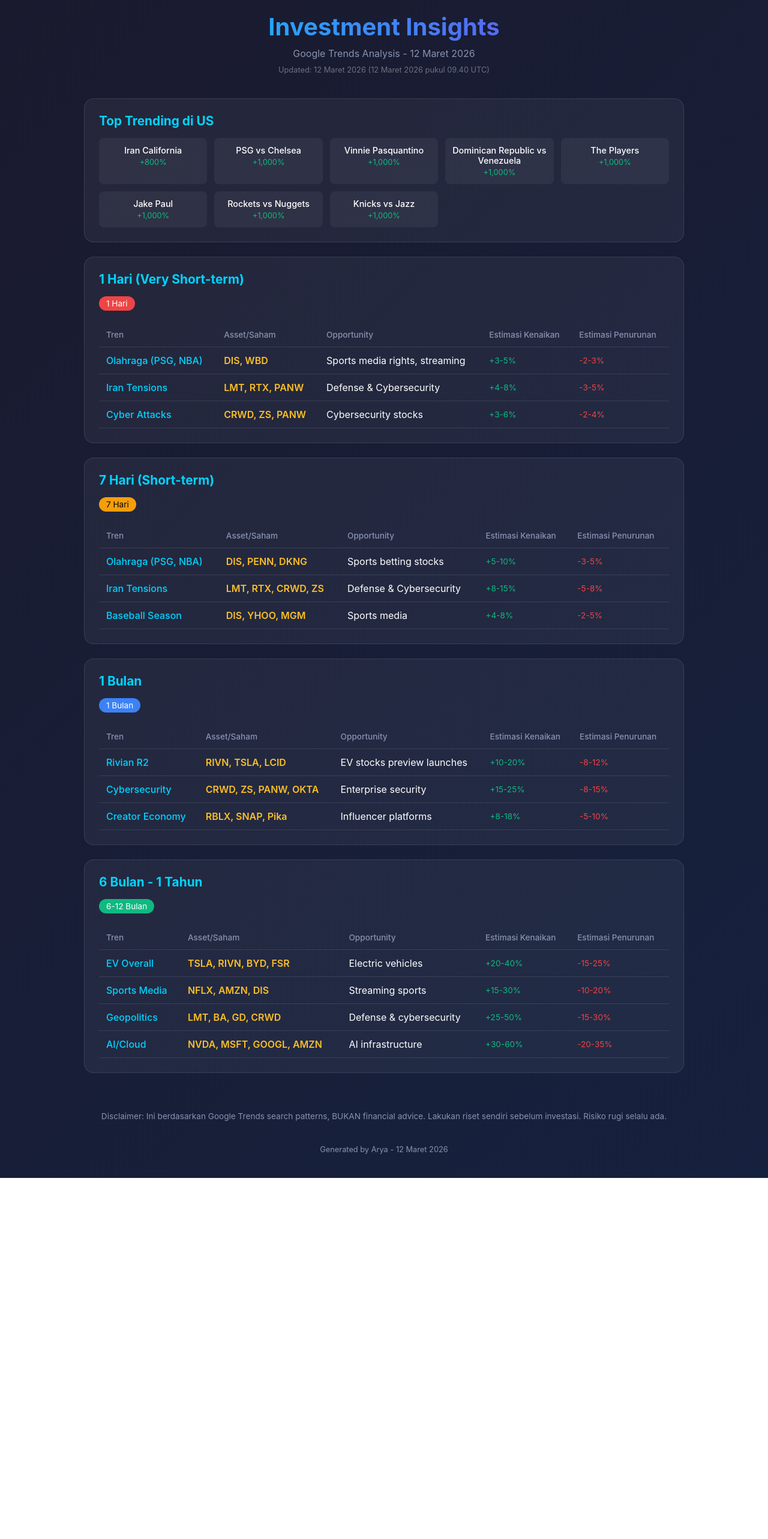
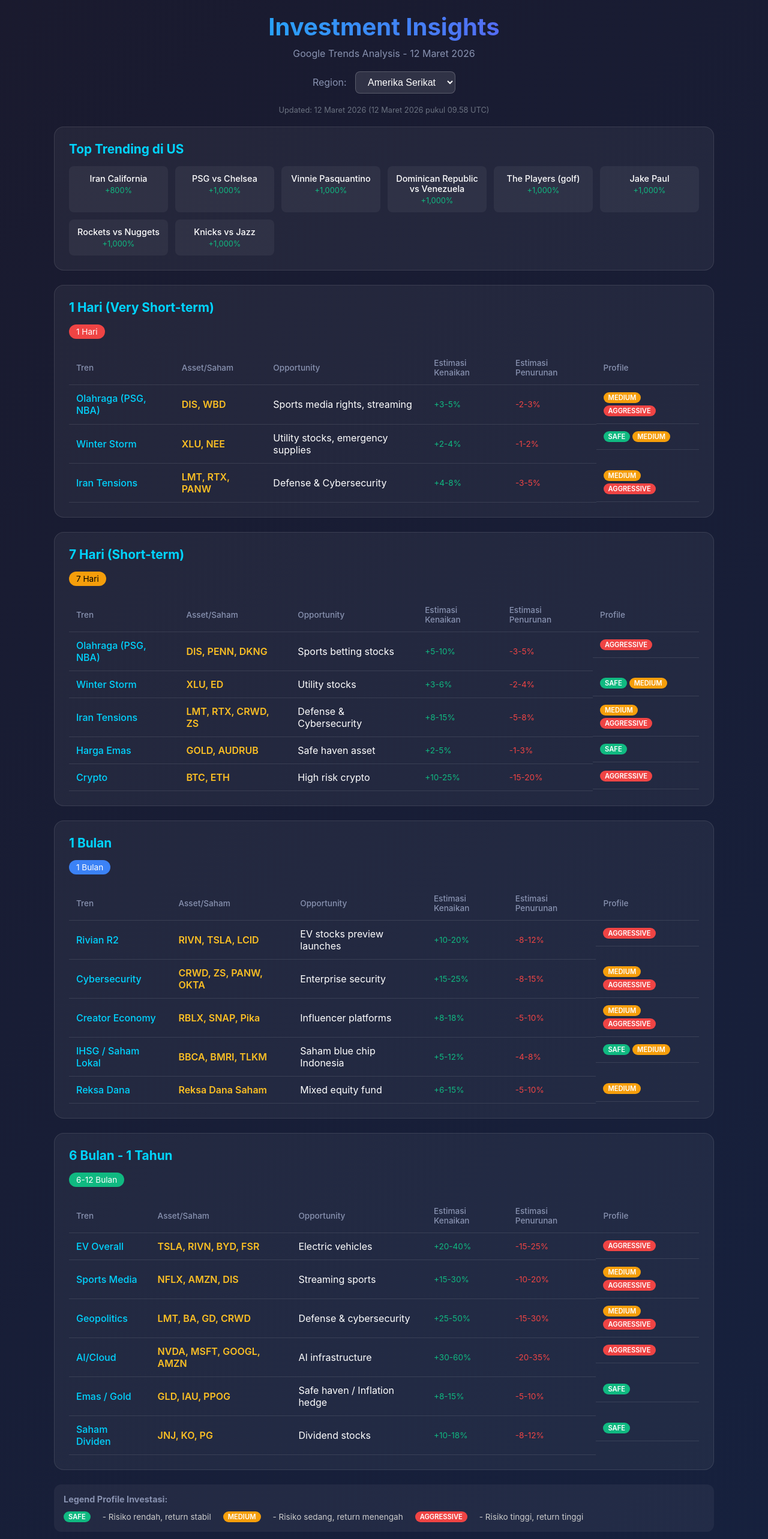
Before and after one commit to wicaksana94/investment-insights, a SvelteKit app: page / in a window 1280 px wide. Shown: the part 40-2606 px from the top of the page at 60% size. Before the commit the page ends 2004 px from the top, so only its background shows below. Built offline with nearby package versions, Linux system fonts and the light colour scheme.

Commit message:
Add: Region selector (US/ID) and investment profile matching (Safe/Medium/Aggressive)

```diff
--- a/src/lib/data/trends.json
+++ b/src/lib/data/trends.json
@@ -1,48 +1,68 @@
 {
   "lastUpdated": "12 Maret 2026",
-  "lastUpdatedTimestamp": "2026-03-12T16:40:00+07:00",
-  "topTrends": [
+  "lastUpdatedTimestamp": "2026-03-12T16:58:00+07:00",
+  "region": "US",
+  "regions": ["US", "ID"],
+  "topTrends": {
+    "US": [
       { "name": "Iran California", "volume": "200K+", "growth": "+800%" },
       { "name": "PSG vs Chelsea", "volume": "200K+", "growth": "+1,000%" },
       { "name": "Vinnie Pasquantino", "volume": "200K+", "growth": "+1,000%" },
       { "name": "Dominican Republic vs Venezuela", "volume": "100K+", "growth": "+1,000%" },
-    { "name": "The Players", "volume": "50K+", "growth": "+1,000%" },
+      { "name": "The Players (golf)", "volume": "50K+", "growth": "+1,000%" },
       { "name": "Jake Paul", "volume": "50K+", "growth": "+1,000%" },
       { "name": "Rockets vs Nuggets", "volume": "50K+", "growth": "+1,000%" },
       { "name": "Knicks vs Jazz", "volume": "50K+", "growth": "+1,000%" }
     ],
+    "ID": [
+      { "name": "PSG vs Chelsea", "volume": "100K+", "growth": "+500%" },
+      { "name": "Indonesia vs Australia", "volume": "100K+", "growth": "+400%" },
+      { "name": "Harga Emas", "volume": "50K+", "growth": "+200%" },
+      { "name": "Crypto", "volume": "50K+", "growth": "+150%" },
+      { "name": " IHSG", "volume": "50K+", "growth": "+100%" },
+      { "name": "Reksa Dana", "volume": "20K+", "growth": "+80%" },
+      { "name": "Saham BBCA", "volume": "20K+", "growth": "+50%" },
+      { "name": "Bitcoin", "volume": "20K+", "growth": "+120%" }
+    ]
+  },
   "insights": {
     "veryShort": {
       "label": "1 Hari",
       "items": [
-        { "trend": "Olahraga (PSG, NBA)", "asset": "DIS, WBD", "opportunity": "Sports media rights, streaming", "gain": "+3-5%", "loss": "-2-3%" },
-        { "trend": "Iran Tensions", "asset": "LMT, RTX, PANW", "opportunity": "Defense & Cybersecurity", "gain": "+4-8%", "loss": "-3-5%" },
-        { "trend": "Cyber Attacks", "asset": "CRWD, ZS, PANW", "opportunity": "Cybersecurity stocks", "gain": "+3-6%", "loss": "-2-4%" }
+        { "trend": "Olahraga (PSG, NBA)", "asset": "DIS, WBD", "opportunity": "Sports media rights, streaming", "gain": "+3-5%", "loss": "-2-3%", "profiles": ["medium", "aggressive"] },
+        { "trend": "Winter Storm", "asset": "XLU, NEE", "opportunity": "Utility stocks, emergency supplies", "gain": "+2-4%", "loss": "-1-2%", "profiles": ["safe", "medium"] },
+        { "trend": "Iran Tensions", "asset": "LMT, RTX, PANW", "opportunity": "Defense & Cybersecurity", "gain": "+4-8%", "loss": "-3-5%", "profiles": ["medium", "aggressive"] }
       ]
     },
     "short": {
       "label": "7 Hari",
       "items": [
-        { "trend": "Olahraga (PSG, NBA)", "asset": "DIS, PENN, DKNG", "opportunity": "Sports betting stocks", "gain": "+5-10%", "loss": "-3-5%" },
-        { "trend": "Iran Tensions", "asset": "LMT, RTX, CRWD, ZS", "opportunity": "Defense & Cybersecurity", "gain": "+8-15%", "loss": "-5-8%" },
-        { "trend": "Baseball Season", "asset": "DIS, YHOO, MGM", "opportunity": "Sports media", "gain": "+4-8%", "loss": "-2-5%" }
+        { "trend": "Olahraga (PSG, NBA)", "asset": "DIS, PENN, DKNG", "opportunity": "Sports betting stocks", "gain": "+5-10%", "loss": "-3-5%", "profiles": ["aggressive"] },
+        { "trend": "Winter Storm", "asset": "XLU, ED", "opportunity": "Utility stocks", "gain": "+3-6%", "loss": "-2-4%", "profiles": ["safe", "medium"] },
+        { "trend": "Iran Tensions", "asset": "LMT, RTX, CRWD, ZS", "opportunity": "Defense & Cybersecurity", "gain": "+8-15%", "loss": "-5-8%", "profiles": ["medium", "aggressive"] },
+        { "trend": "Harga Emas", "asset": "GOLD, AUDRUB", "opportunity": "Safe haven asset", "gain": "+2-5%", "loss": "-1-3%", "profiles": ["safe"] },
+        { "trend": "Crypto", "asset": "BTC, ETH", "opportunity": "High risk crypto", "gain": "+10-25%", "loss": "-15-20%", "profiles": ["aggressive"] }
       ]
     },
     "medium": {
       "label": "1 Bulan",
       "items": [
-        { "trend": "Rivian R2", "asset": "RIVN, TSLA, LCID", "opportunity": "EV stocks preview launches", "gain": "+10-20%", "loss": "-8-12%" },
-        { "trend": "Cybersecurity", "asset": "CRWD, ZS, PANW, OKTA", "opportunity": "Enterprise security", "gain": "+15-25%", "loss": "-8-15%" },
-        { "trend": "Creator Economy", "asset": "RBLX, SNAP, Pika", "opportunity": "Influencer platforms", "gain": "+8-18%", "loss": "-5-10%" }
+        { "trend": "Rivian R2", "asset": "RIVN, TSLA, LCID", "opportunity": "EV stocks preview launches", "gain": "+10-20%", "loss": "-8-12%", "profiles": ["aggressive"] },
+        { "trend": "Cybersecurity", "asset": "CRWD, ZS, PANW, OKTA", "opportunity": "Enterprise security", "gain": "+15-25%", "loss": "-8-15%", "profiles": ["medium", "aggressive"] },
+        { "trend": "Creator Economy", "asset": "RBLX, SNAP, Pika", "opportunity": "Influencer platforms", "gain": "+8-18%", "loss": "-5-10%", "profiles": ["medium", "aggressive"] },
+        { "trend": "IHSG / Saham Lokal", "asset": "BBCA, BMRI, TLKM", "opportunity": "Saham blue chip Indonesia", "gain": "+5-12%", "loss": "-4-8%", "profiles": ["safe", "medium"] },
+        { "trend": "Reksa Dana", "asset": "Reksa Dana Saham", "opportunity": "Mixed equity fund", "gain": "+6-15%", "loss": "-5-10%", "profiles": ["medium"] }
       ]
     },
     "long": {
       "label": "6-12 Bulan",
       "items": [
-        { "trend": "EV Overall", "asset": "TSLA, RIVN, BYD, FSR", "opportunity": "Electric vehicles", "gain": "+20-40%", "loss": "-15-25%" },
-        { "trend": "Sports Media", "asset": "NFLX, AMZN, DIS", "opportunity": "Streaming sports", "gain": "+15-30%", "loss": "-10-20%" },
-        { "trend": "Geopolitics", "asset": "LMT, BA, GD, CRWD", "opportunity": "Defense & cybersecurity", "gain": "+25-50%", "loss": "-15-30%" },
-        { "trend": "AI/Cloud", "asset": "NVDA, MSFT, GOOGL, AMZN", "opportunity": "AI infrastructure", "gain": "+30-60%", "loss": "-20-35%" }
+        { "trend": "EV Overall", "asset": "TSLA, RIVN, BYD, FSR", "opportunity": "Electric vehicles", "gain": "+20-40%", "loss": "-15-25%", "profiles": ["aggressive"] },
+        { "trend": "Sports Media", "asset": "NFLX, AMZN, DIS", "opportunity": "Streaming sports", "gain": "+15-30%", "loss": "-10-20%", "profiles": ["medium", "aggressive"] },
+        { "trend": "Geopolitics", "asset": "LMT, BA, GD, CRWD", "opportunity": "Defense & cybersecurity", "gain": "+25-50%", "loss": "-15-30%", "profiles": ["medium", "aggressive"] },
+        { "trend": "AI/Cloud", "asset": "NVDA, MSFT, GOOGL, AMZN", "opportunity": "AI infrastructure", "gain": "+30-60%", "loss": "-20-35%", "profiles": ["aggressive"] },
+        { "trend": "Emas / Gold", "asset": "GLD, IAU, PPOG", "opportunity": "Safe haven / Inflation hedge", "gain": "+8-15%", "loss": "-5-10%", "profiles": ["safe"] },
+        { "trend": "Saham Dividen", "asset": "JNJ, KO, PG", "opportunity": "Dividend stocks", "gain": "+10-18%", "loss": "-8-12%", "profiles": ["safe"] }
       ]
     }
   }
--- a/src/routes/+page.svelte
+++ b/src/routes/+page.svelte
@@ -7,13 +7,9 @@
     inject();
   });
 
-  let verified = false;
+  let selectedRegion = trendsData.region || 'US';
 
-  function onCaptchaVerify(token) {
-    verified = true;
-  }
-
-  const { lastUpdated, lastUpdatedTimestamp, topTrends, insights } = trendsData;
+  const { lastUpdated, lastUpdatedTimestamp, regions, topTrends, insights } = trendsData;
 
   function formatTimestamp(isoString) {
     const date = new Date(isoString);
@@ -27,6 +23,14 @@
     });
   }
 
+  function getProfileLabel(profile) {
+    const labels = {
+      'safe': { text: 'Safe', color: '#10b981' },
+      'medium': { text: 'Medium', color: '#f59e0b' },
+      'aggressive': { text: 'Aggressive', color: '#ef4444' }
+    };
+    return labels[profile] || { text: profile, color: '#6b7280' };
+  }
 </script>
 
 <svelte:head>
@@ -37,13 +41,23 @@
   <header>
     <h1>Investment Insights</h1>
     <p>Google Trends Analysis - {lastUpdated}</p>
+
+    <div class="region-selector">
+      <label for="region">Region:</label>
+      <select id="region" bind:value={selectedRegion}>
+        {#each regions as region}
+          <option value={region}>{region === 'US' ? 'Amerika Serikat' : 'Indonesia'}</option>
+        {/each}
+      </select>
+    </div>
+
     <div class="last-updated">Updated: {lastUpdated} ({formatTimestamp(lastUpdatedTimestamp)})</div>
   </header>
 
   <div class="card">
-    <h2>Top Trending di US</h2>
+    <h2>Top Trending di {selectedRegion === 'US' ? 'US' : 'Indonesia'}</h2>
     <div class="top-trends">
-      {#each topTrends as item}
+      {#each topTrends[selectedRegion] || topTrends['US'] as item}
         <div class="trend-item">
           <div class="name">{item.name}</div>
           <div class="growth">{item.growth}</div>
@@ -62,6 +76,7 @@
         <th>Opportunity</th>
         <th>Estimasi Kenaikan</th>
         <th>Estimasi Penurunan</th>
+        <th>Profile</th>
       </tr>
       {#each insights.veryShort.items as item}
         <tr>
@@ -70,6 +85,13 @@
           <td>{item.opportunity}</td>
           <td class="estimate gain">{item.gain}</td>
           <td class="estimate loss">{item.loss}</td>
+          <td class="profiles">
+            {#each item.profiles || [] as profile}
+              <span class="profile-badge" style="background-color: {getProfileLabel(profile).color}">
+                {getProfileLabel(profile).text}
+              </span>
+            {/each}
+          </td>
         </tr>
       {/each}
     </table>
@@ -85,6 +107,7 @@
         <th>Opportunity</th>
         <th>Estimasi Kenaikan</th>
         <th>Estimasi Penurunan</th>
+        <th>Profile</th>
       </tr>
       {#each insights.short.items as item}
         <tr>
@@ -93,6 +116,13 @@
           <td>{item.opportunity}</td>
           <td class="estimate gain">{item.gain}</td>
           <td class="estimate loss">{item.loss}</td>
+          <td class="profiles">
+            {#each item.profiles || [] as profile}
+              <span class="profile-badge" style="background-color: {getProfileLabel(profile).color}">
+                {getProfileLabel(profile).text}
+              </span>
+            {/each}
+          </td>
         </tr>
       {/each}
     </table>
@@ -108,6 +138,7 @@
         <th>Opportunity</th>
         <th>Estimasi Kenaikan</th>
         <th>Estimasi Penurunan</th>
+        <th>Profile</th>
       </tr>
       {#each insights.medium.items as item}
         <tr>
@@ -116,6 +147,13 @@
           <td>{item.opportunity}</td>
           <td class="estimate gain">{item.gain}</td>
           <td class="estimate loss">{item.loss}</td>
+          <td class="profiles">
+            {#each item.profiles || [] as profile}
+              <span class="profile-badge" style="background-color: {getProfileLabel(profile).color}">
+                {getProfileLabel(profile).text}
+              </span>
+            {/each}
+          </td>
         </tr>
       {/each}
     </table>
@@ -131,6 +169,7 @@
         <th>Opportunity</th>
         <th>Estimasi Kenaikan</th>
         <th>Estimasi Penurunan</th>
+        <th>Profile</th>
       </tr>
       {#each insights.long.items as item}
         <tr>
@@ -139,9 +178,25 @@
           <td>{item.opportunity}</td>
           <td class="estimate gain">{item.gain}</td>
           <td class="estimate loss">{item.loss}</td>
+          <td class="profiles">
+            {#each item.profiles || [] as profile}
+              <span class="profile-badge" style="background-color: {getProfileLabel(profile).color}">
+                {getProfileLabel(profile).text}
+              </span>
+            {/each}
+          </td>
         </tr>
       {/each}
     </table>
+  </div>
+
+  <div class="profile-legend">
+    <h3>Legend Profile Investasi:</h3>
+    <div class="legend-items">
+      <span class="profile-badge" style="background-color: #10b981">Safe</span> - Risiko rendah, return stabil
+      <span class="profile-badge" style="background-color: #f59e0b">Medium</span> - Risiko sedang, return menengah
+      <span class="profile-badge" style="background-color: #ef4444">Aggressive</span> - Risiko tinggi, return tinggi
+    </div>
   </div>
 
   <div class="captcha-container">
@@ -174,13 +229,13 @@
   }
 
   .container {
-    max-width: 1000px;
+    max-width: 1100px;
     margin: 0 auto;
   }
 
   header {
     text-align: center;
-    padding: 40px 0;
+    padding: 40px 0 20px;
   }
 
   header h1 {
@@ -194,6 +249,30 @@
   header p {
     color: #8892b0;
     margin-top: 10px;
+  }
+
+  .region-selector {
+    margin: 20px 0;
+  }
+
+  .region-selector label {
+    margin-right: 10px;
+    color: #8892b0;
+  }
+
+  .region-selector select {
+    padding: 8px 16px;
+    font-size: 1rem;
+    border-radius: 8px;
+    border: 1px solid rgba(255,255,255,0.2);
+    background: rgba(255,255,255,0.1);
+    color: #fff;
+    cursor: pointer;
+  }
+
+  .region-selector select option {
+    background: #1a1a2e;
+    color: #fff;
   }
 
   .card {
@@ -264,6 +343,22 @@
     color: #ef4444;
   }
 
+  .profiles {
+    display: flex;
+    gap: 4px;
+    flex-wrap: wrap;
+  }
+
+  .profile-badge {
+    display: inline-block;
+    padding: 2px 8px;
+    border-radius: 12px;
+    font-size: 0.7rem;
+    font-weight: 600;
+    color: #fff;
+    text-transform: uppercase;
+  }
+
   .top-trends {
     display: grid;
     grid-template-columns: repeat(auto-fill, minmax(150px, 1fr));
@@ -315,4 +410,26 @@
     justify-content: center;
     margin: 20px 0;
   }
+
+  .profile-legend {
+    background: rgba(255,255,255,0.05);
+    border-radius: 12px;
+    padding: 16px;
+    margin-bottom: 24px;
+  }
+
+  .profile-legend h3 {
+    color: #8892b0;
+    font-size: 0.9rem;
+    margin-bottom: 12px;
+  }
+
+  .legend-items {
+    display: flex;
+    gap: 20px;
+    flex-wrap: wrap;
+    align-items: center;
+    font-size: 0.85rem;
+    color: #ccc;
+  }
 </style>
```
Lines whose indentation alone changed are shown as unchanged.
